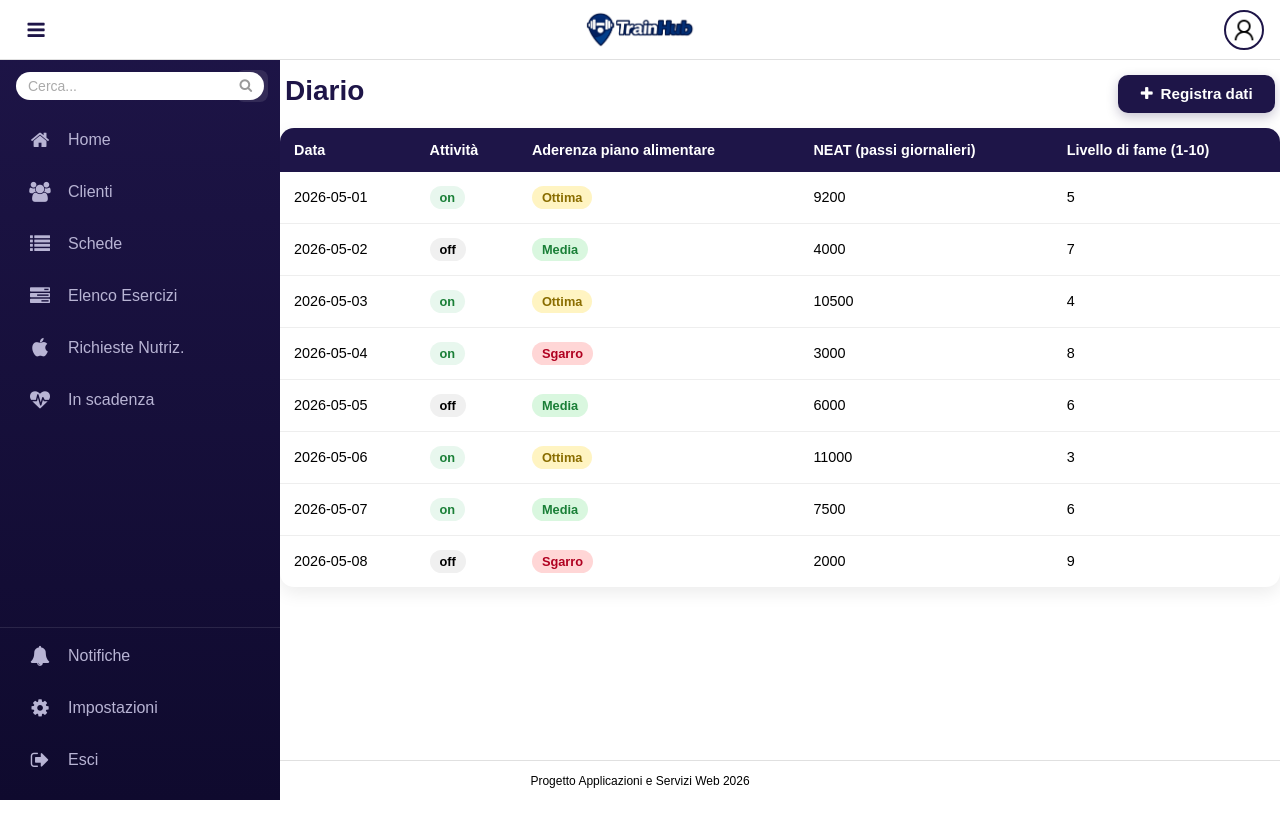
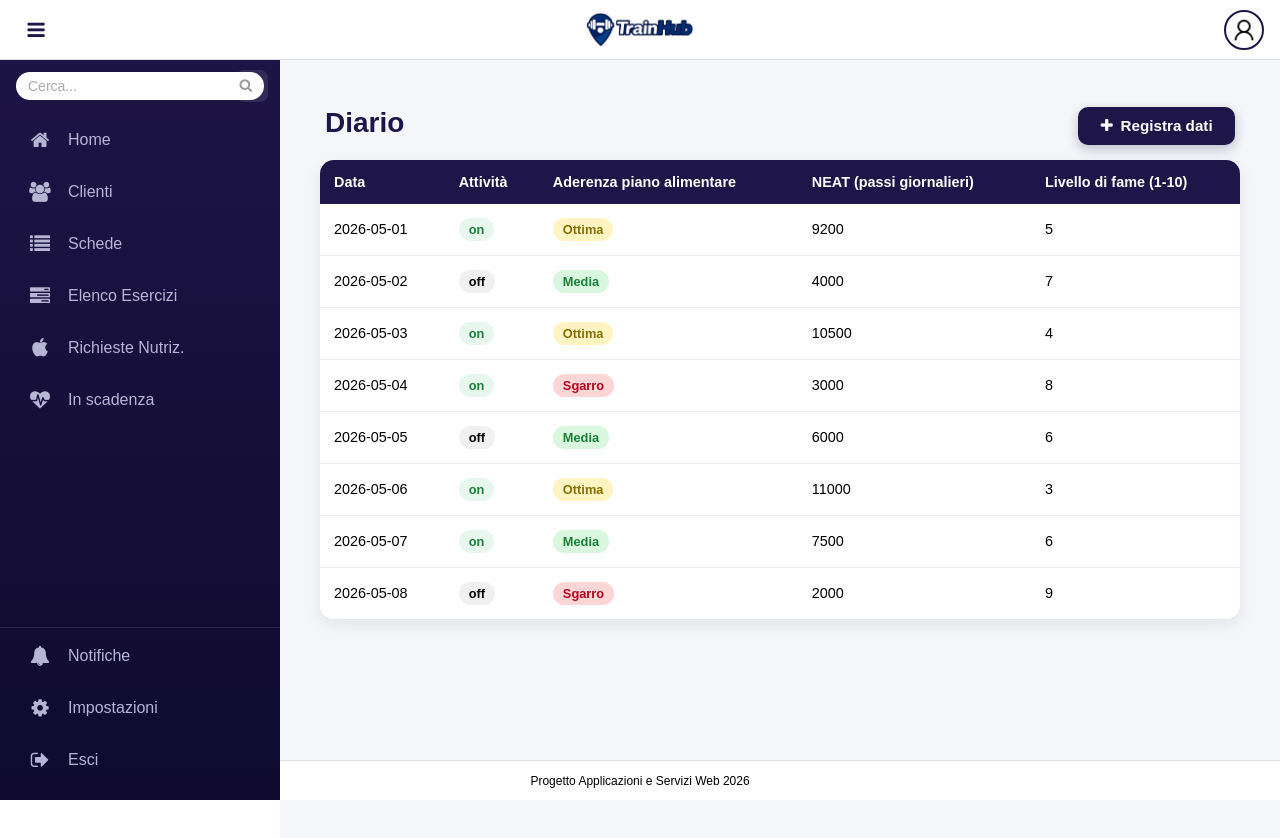
Before and after one commit to LorenzoRigoni/ASW26-TrainHub, a Vue app in the folder frontend/: page /clienti/dettaglio-cliente in a window 1280 px wide. Shown: the top 838 px of the page. Built offline with nearby package versions, Linux system fonts and the light colour scheme.

Commit message:
Added @click on listitems

```diff
--- a/frontend/src/pages/DiarioCliente.vue
+++ b/frontend/src/pages/DiarioCliente.vue
@@ -106,6 +106,18 @@ const openModal = () => {
   showModal.value = true
 }
 
+//TODO: Aggiungere argomenti. Prendere dati da backend, serve per mostrare una registrazione passata del diario.
+const openModalCompiled = () => {
+  form.value = {
+    date: today,
+    activity: 'on',
+    adherence: 'Media',
+    steps: 0,
+    hunger: 5
+  }
+  showModal.value = true
+}
+
 const closeModal = () => {
   showModal.value = false
 }
@@ -121,6 +133,7 @@ const saveEntry = () => {
         <Navbar @toggle-sidebar="toggleSidebar" />
         <SideMenu :isOpen="sidebarOpen" :role = "user.role" @close="sidebarOpen = false" />
         <main class="main-content" :class="{ 'sidebar-open': sidebarOpen }">
+          <div class="diary">
             <div class = "header">
                 <h1>Diario</h1>
                 <button class="btn-primary" @click="openModal">
@@ -138,27 +151,24 @@ const saveEntry = () => {
                     </tr>
                 </thead>
                 <tbody>
-                    <tr v-for="(entry, index) in diaryEntries" :key="index">
+                    <tr v-for="(entry, index) in diaryEntries" :key="index" @click="openModalCompiled()">
                         <td>{{ entry.date }}</td>
-
                         <td>
                         <span :class="['status', entry.activity === 'on' ? 'on' : 'off']">
                             {{ entry.activity }}
                         </span>
                         </td>
-
                         <td>
                         <span :class="['badge', entry.adherence]">
                             {{ entry.adherence }}
                         </span>
                         </td>
-
                         <td>{{ entry.steps }}</td>
-
                         <td>{{ entry.hunger }}</td>
                     </tr>
                 </tbody>
             </table>
+          </div>
         </main>
         <Footer />
     </div>
@@ -230,6 +240,12 @@ const saveEntry = () => {
 <style scoped>
 #app {
   min-height: 100vh;
+}
+
+.diary{
+  padding: 2rem 2.5rem 5rem;
+  min-height: 100vh;
+  background-color: #f4f6f9;
 }
 
 .main-content {
--- a/frontend/src/pages/ListaClienti.vue
+++ b/frontend/src/pages/ListaClienti.vue
@@ -6,7 +6,9 @@ import { ROLES } from '../constants/roles.js'
 import Footer from '../components/Footer.vue'
 import Navbar from '../components/NavBar.vue'
 import SideMenu from '../components/SideMenu.vue'
+import { useRouter } from 'vue-router'
 
+const router = useRouter()
 //TODO: aggiungere la possibiltà di assegnare un colore al badge attivo/inattivo/perso.
 //Dati test
 const customers = [
@@ -57,6 +59,11 @@ const toggleSidebar = () => {
   sidebarOpen.value = !sidebarOpen.value
 }
 
+//TODO ora porta a pagina diario generica, deve essere recuperata quella del cliente selezionato
+const goToDetail = () => {
+  router.push('/clienti/dettaglio-cliente')
+}
+
 </script>
 
 <template>
@@ -79,6 +86,7 @@ const toggleSidebar = () => {
             icon="fa fa-user-circle"
             :title="c.name + ' ' +  c.surname"
             :status="c.status"
+             @click="goToDetail()"
           >
            <!-- Info aggiuntive (valutare se ha senso inserirle nel componente riutilizzabile) -->
             <template #subtitle>
@@ -99,7 +107,6 @@ const toggleSidebar = () => {
   padding: 2rem 2.5rem 5rem;
   min-height: 100vh;
   background-color: #f4f6f9;
-  font-family: 'Segoe UI', system-ui, sans-serif;
 }
 
 .programmi-sub   {
```
